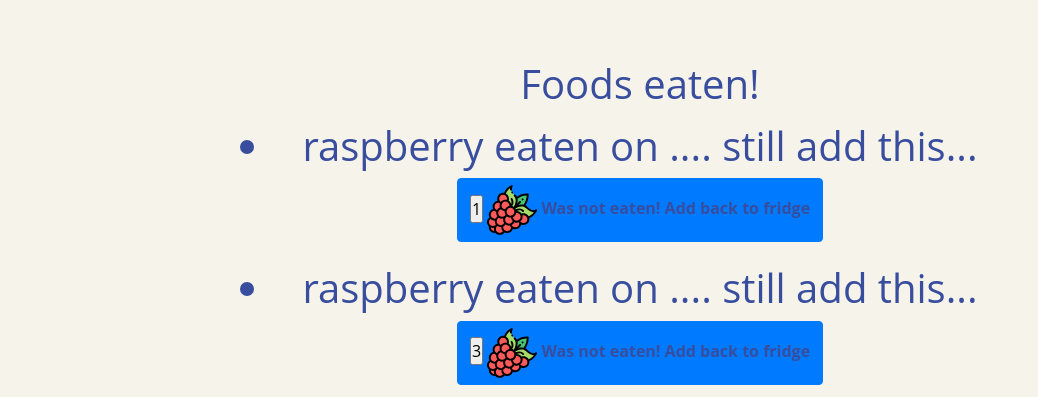
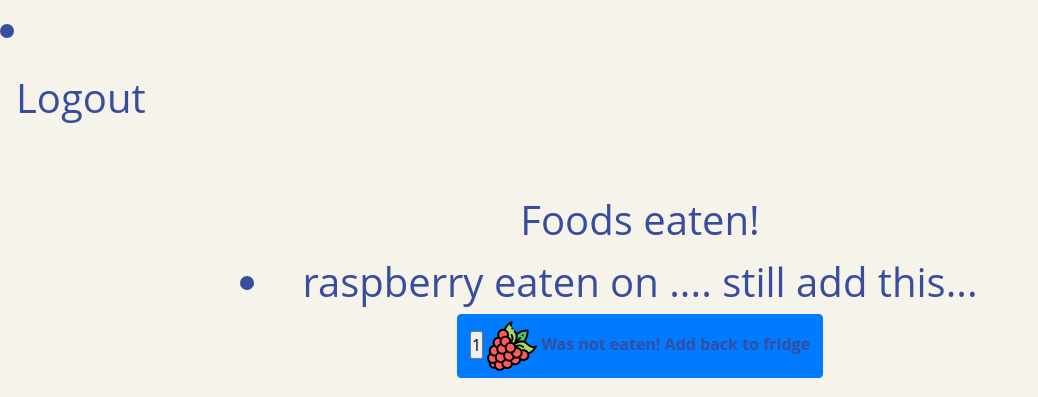
Before and after one commit to ozkilim/fridge_app, a Django app: page /eaten in a window 1280 px wide. Shown: the top 397 px of the page, without its empty margins (0-1038 px from the left). Run offline with Django 3.2, Linux system fonts and the light colour scheme; a user stored in the database is signed in; data comes from the database, SQL or seed files in the repository; both versions use the stored data as it was after the commit; style sheets or scripts are compiled from the project's sources; some libraries are stand-ins or nearby versions.

Commit message:
login/logout fix

```diff
--- a/templates/base.html
+++ b/templates/base.html
@@ -34,6 +34,11 @@
     <title></title>
 </head>
 <body>
+      {% if request.user.is_authenticated %}
+      <li class="nav-item">
+ 	 	    <a class="nav-link" href="{% url 'foodshow:logout' %}">Logout</a>
+		  </li>
+      {% endif %}
 {% block content %}{% endblock %}
 </body>
 </html>
```
Also changed, not shown: db.db.
